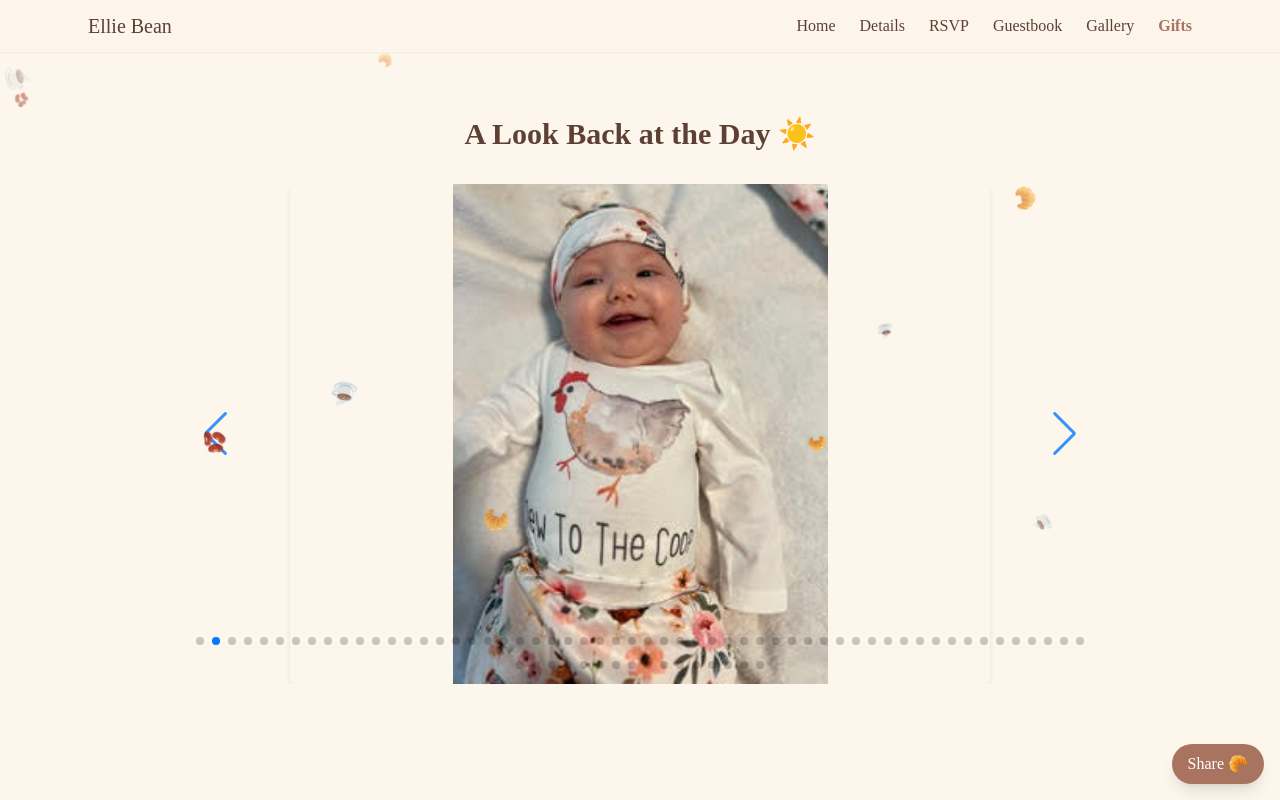
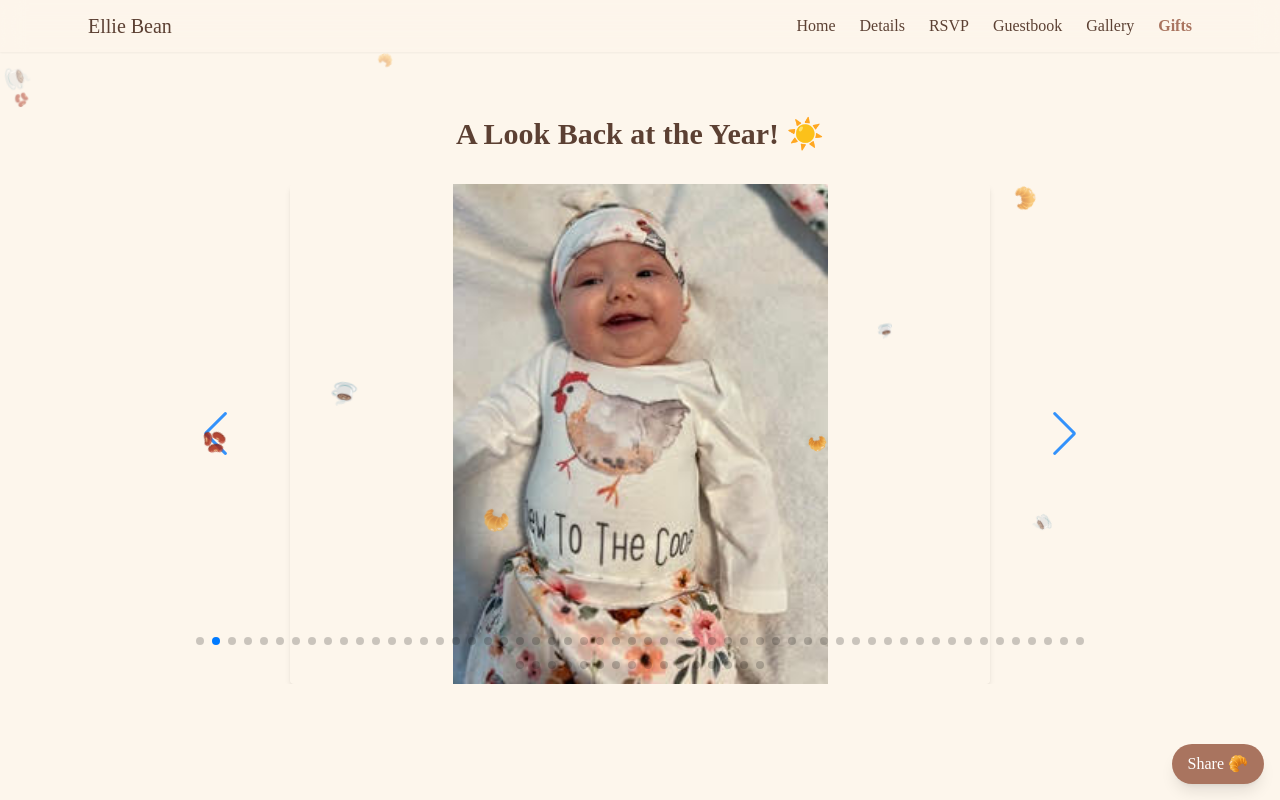
Before and after one commit to kstephens0331/ellie-birthday, a React (Vite) app: page /gallery in a window 1280 px wide. Built offline with nearby package versions, Linux system fonts and the light colour scheme.

Commit message:
updated photo file path 2879

```diff
--- a/src/pages/Gallery.jsx
+++ b/src/pages/Gallery.jsx
@@ -69,7 +69,7 @@ import IMG2113 from "../assets/images/IMG_2113.jpeg";
 import IMG2114 from "../assets/images/IMG_2114.JPG";
 import IMG2207 from "../assets/images/IMG_2207.jpeg";
 import IMG2383 from "../assets/images/IMG_2383.jpeg";
-import IMG2879 from "../assets/images/IMG_2879.jpeg";
+import IMG2879 from "../assets/images/IMG_2879.JPG";
 import IMG3468 from "../assets/images/IMG_3468.jpeg";
 import IMG5018 from "../assets/images/IMG_5018.jpeg";
 import IMG5685 from "../assets/images/IMG_5685.jpeg";
@@ -123,7 +123,7 @@ ellie21, IMG1828, IMG1419, IMG_1039, DSC1532,
 
   return (
     <section id="gallery" className="bg-cream py-16 px-4 font-serif text-center relative z-10">
-      <h2 className="text-2xl md:text-3xl font-semibold mb-8">A Look Back at the Day ☀️</h2>
+      <h2 className="text-2xl md:text-3xl font-semibold mb-8">A Look Back at the Year! ☀️</h2>
 
       <div className="max-w-4xl mx-auto">
         <Swiper
@@ -131,7 +131,7 @@ ellie21, IMG1828, IMG1419, IMG_1039, DSC1532,
           navigation
           pagination={{ clickable: true }}
           loop={true}
-          autoplay={{ delay: 3500, disableOnInteraction: false }}
+          autoplay={{ delay: 2500, disableOnInteraction: false }}
           spaceBetween={20}
           slidesPerView={1}
           className="rounded-lg overflow-hidden"
```
